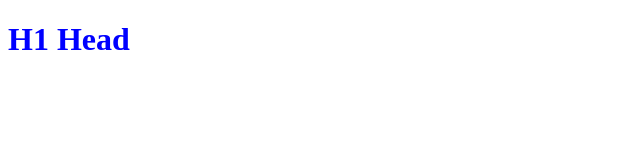
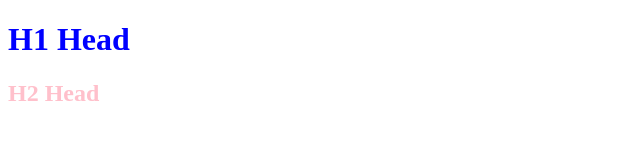
Before and after one commit to l42yc4t/git-practice, a plain HTML site: page index.html in a window 1280 px wide. Shown: the whole page, without its empty margins (0-640 px from the left). Drawn offline with Linux system fonts and the light colour scheme.

Commit message:
add h2 head

```diff
--- a/css/all.css
+++ b/css/all.css
@@ -5,3 +5,7 @@ body {
 h1 {
     color: blue;
 }
+
+h2 {
+    color: pink;
+}
--- a/index.html
+++ b/index.html
@@ -10,6 +10,7 @@
 
 <body>
     <h1>H1 Head</h1>
+    <h2>H2 Head</h2>
 </body>
 
 </html>
```
